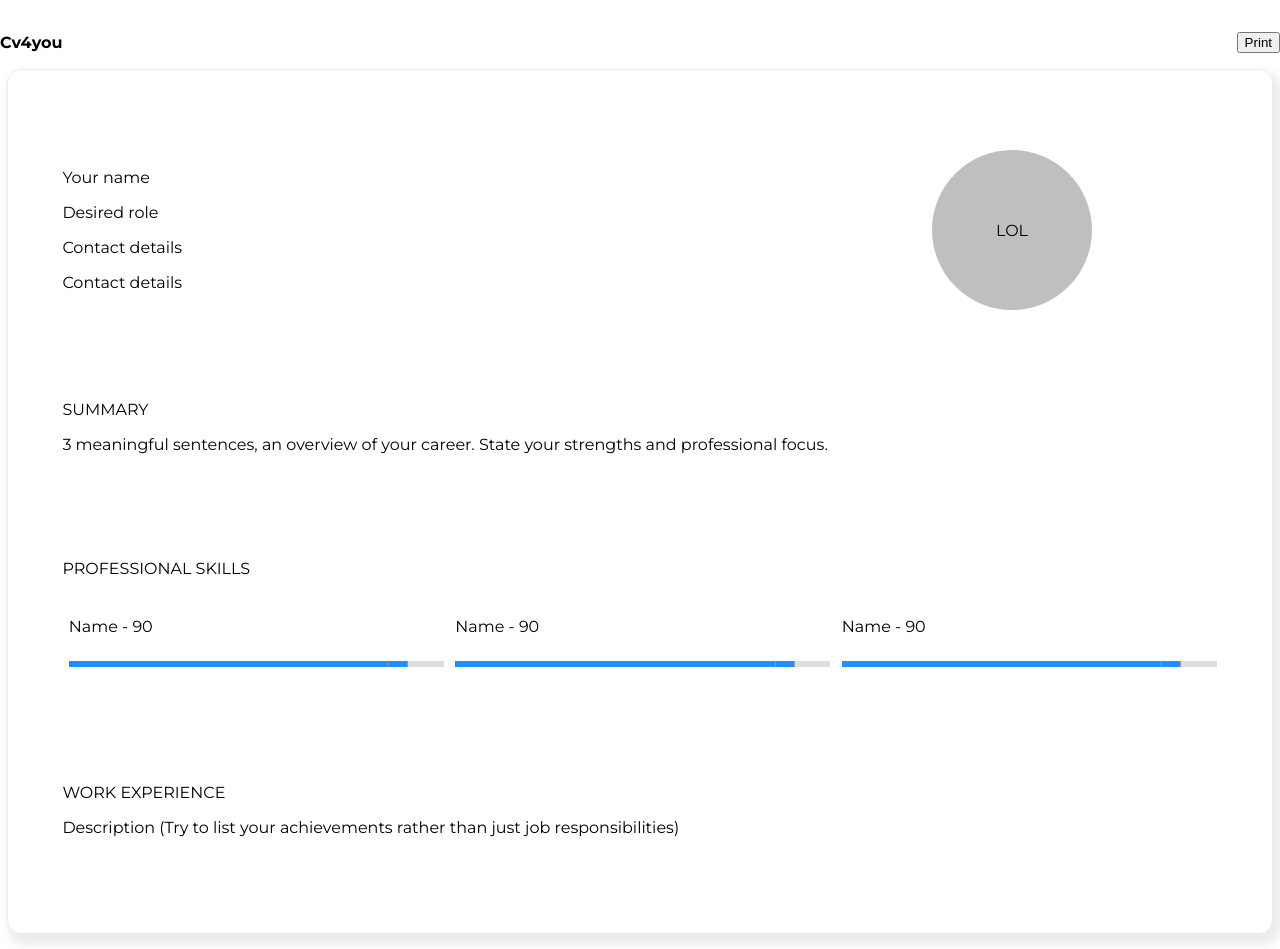
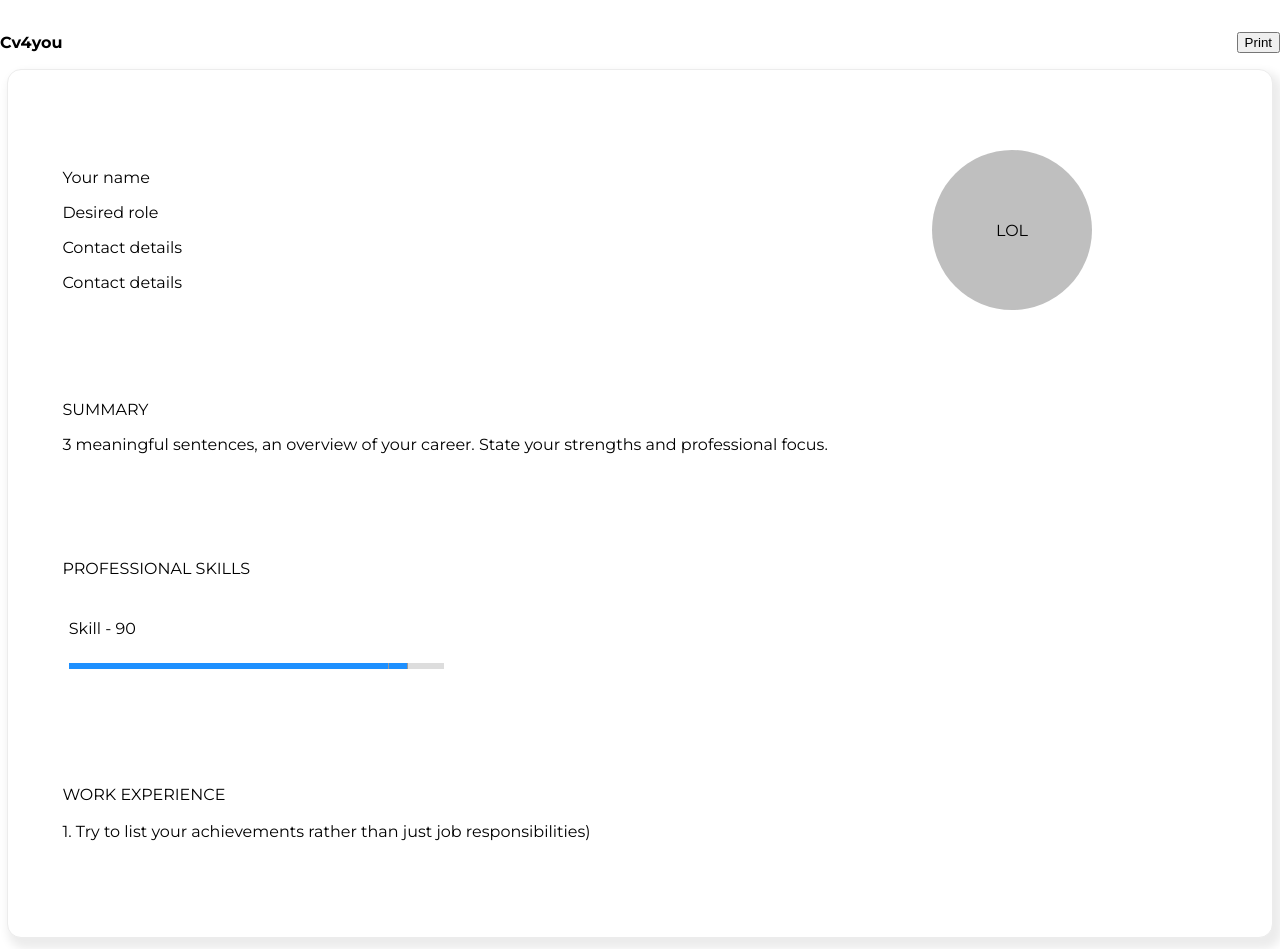
Before and after one commit to NataliaPylypenko/cv4you, a React (Create React App) app: page / in a window 1280 px wide. Shown: the top 949 px of the page. Built offline with nearby package versions, Linux system fonts and the light colour scheme.

Commit message:
add a new field

```diff
--- a/src/App.js
+++ b/src/App.js
@@ -32,8 +32,13 @@ const Content = styled.div`
 
 
 const App = () => {
+
+  const [skillsCounter, setSkillsCounter] = React.useState(1)
+  const [worksCounter, setWorksCounter] = React.useState(1)
+
   const handleAvatarClick = () => console.log('avatar')
   const handlePrintClick = () => console.log('print')
+
   return (
       <div className="ui-wrapper">
           <Header onClick={handlePrintClick} />
@@ -82,15 +87,17 @@ const App = () => {
                                   <Title
                                       size='3'
                                       isUppercase
+                                      isShowButton
+                                      onClick={() => setSkillsCounter(skillsCounter + 1)}
                                       style={{ marginTop: '3.6rem' }}
                                   >
                                       Professional Skills
                                   </Title>
 
                                   <Description>
-                                      <Range />
-                                      <Range />
-                                      <Range />
+                                      {new Array(skillsCounter).fill(1).map((_, i) => (
+                                          <Range key={i} />
+                                      ))}
                                   </Description>
                               </Content>
                           </Row>
@@ -100,14 +107,19 @@ const App = () => {
                                   <Title
                                       size='3'
                                       isUppercase
+                                      isShowButton
+                                      onClick={() => setWorksCounter(worksCounter + 1)}
                                       style={{ marginTop: '3.6rem' }}
                                   >
                                       Work experience
                                   </Title>
 
-                                  <Description>
-                                      Description (Try to list your achievements rather than just job responsibilities)
-                                  </Description>
+                                  {new Array(worksCounter).fill(1).map((_, i) => (
+                                      <Description key={i}>
+                                          {i+1}. Try to list your achievements rather than just job responsibilities)
+                                      </Description>
+                                  ))}
+
                               </Content>
                           </Row>
 
--- a/src/components/content/range/Range.jsx
+++ b/src/components/content/range/Range.jsx
@@ -34,7 +34,7 @@ const Range = () => {
 
     return (
         <Wrapper>
-            <Description>Name - {value}</Description>
+            <Description>Skill - {value}</Description>
 
             <Input
                 type='range'
--- a/src/components/content/title/Title.jsx
+++ b/src/components/content/title/Title.jsx
@@ -1,14 +1,33 @@
 import React from 'react'
 import propTypes from 'prop-types'
 import classNames from 'classnames'
+import styled from 'styled-components'
 
-const Title = ({ size, isUppercase, className, children, ...attr }) => {
+const Wrapper = styled.div`
+  margin-bottom: 1rem;
+  button {
+    display: inline-block;
+    transition: 0.1s all ease;
+    opacity: 0 !important;
+  }
+  &:hover button {
+    opacity: 1 !important;
+  }
+  p {
+    display: inline-block;
+    margin-bottom: 0;
+  }
+`
+
+
+const Title = ({ size, isUppercase, isShowButton, className, onClick, children, ...attr }) => {
 
     const classes = classNames(`ui-title-${size}`, className, {
         isUppercase
     })
 
     return (
+        <Wrapper>
             <p
                 className={classes}
                 contentEditable
@@ -18,19 +37,28 @@ const Title = ({ size, isUppercase, className, children, ...attr }) => {
             >
                 {children}
             </p>
+            {isShowButton && (
+                <button className='ui-button isLink' onClick={onClick}>+</button>
+            )}
+
+        </Wrapper>
     )
 }
 
 Title.propTypes = {
     size: propTypes.oneOf(['1', '2', '3']),
     isUppercase: propTypes.bool,
+    isShowButton: propTypes.bool,
     className: propTypes.string,
+    onClick: propTypes.func,
     children: propTypes.node.isRequired,
 }
 
 Title.defaultProps = {
     size: '1',
     isUppercase: false,
+    isShowButton: false,
+    onClick: () => {},
     className: '',
 }
 
```
Lines whose indentation alone changed are shown as unchanged.
